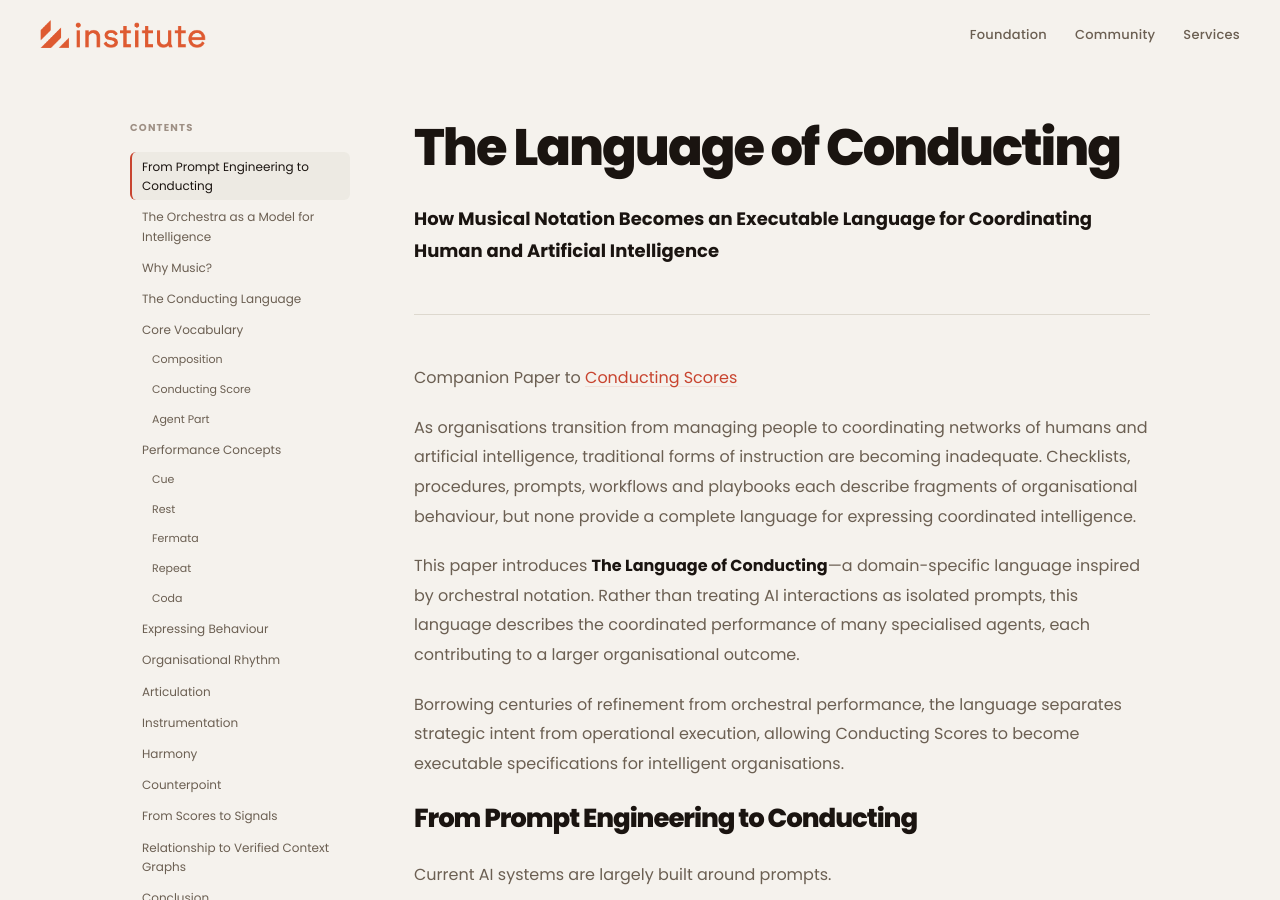
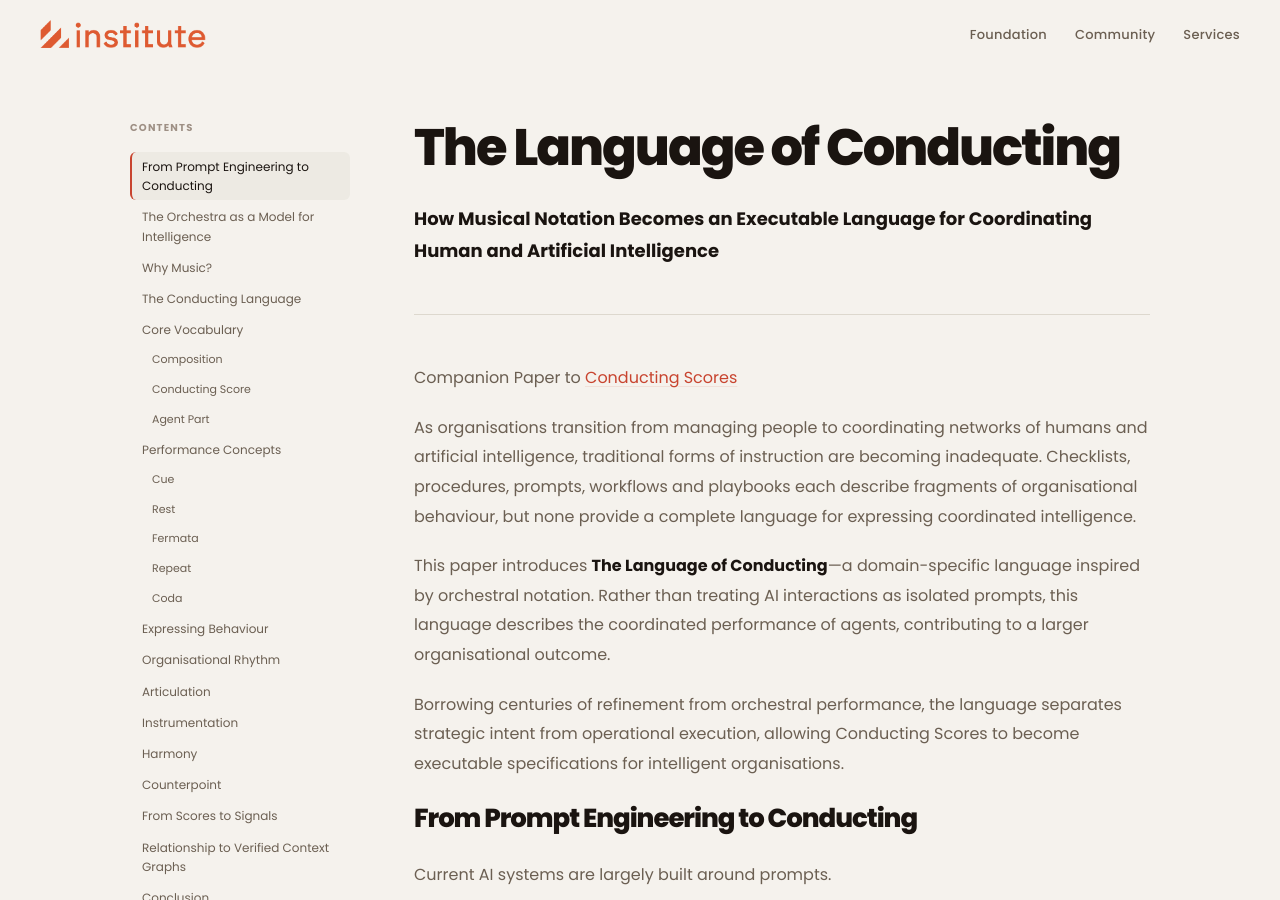
Before and after one commit to selfdriven-foundation/selfdriven-institute, a Jekyll site: the page built from docs/pages/papers/paper-conduction-language.md, in a window 1280 px wide and 900 px high. Built offline with Jekyll 4.4.1, drawn with Linux system fonts in a browser that asks for light colours.

Commit message:
Update paper-conduction-language.md

```diff
--- a/docs/pages/papers/paper-conduction-language.md
+++ b/docs/pages/papers/paper-conduction-language.md
@@ -13,7 +13,7 @@ Companion Paper to [Conducting Scores](/paper/conducting-scores)
 
 As organisations transition from managing people to coordinating networks of humans and artificial intelligence, traditional forms of instruction are becoming inadequate. Checklists, procedures, prompts, workflows and playbooks each describe fragments of organisational behaviour, but none provide a complete language for expressing coordinated intelligence.
 
-This paper introduces **The Language of Conducting**—a domain-specific language inspired by orchestral notation. Rather than treating AI interactions as isolated prompts, this language describes the coordinated performance of many specialised agents, each contributing to a larger organisational outcome.
+This paper introduces **The Language of Conducting**—a domain-specific language inspired by orchestral notation. Rather than treating AI interactions as isolated prompts, this language describes the coordinated performance of agents, contributing to a larger organisational outcome.
 
 Borrowing centuries of refinement from orchestral performance, the language separates strategic intent from operational execution, allowing Conducting Scores to become executable specifications for intelligent organisations.
 
```
